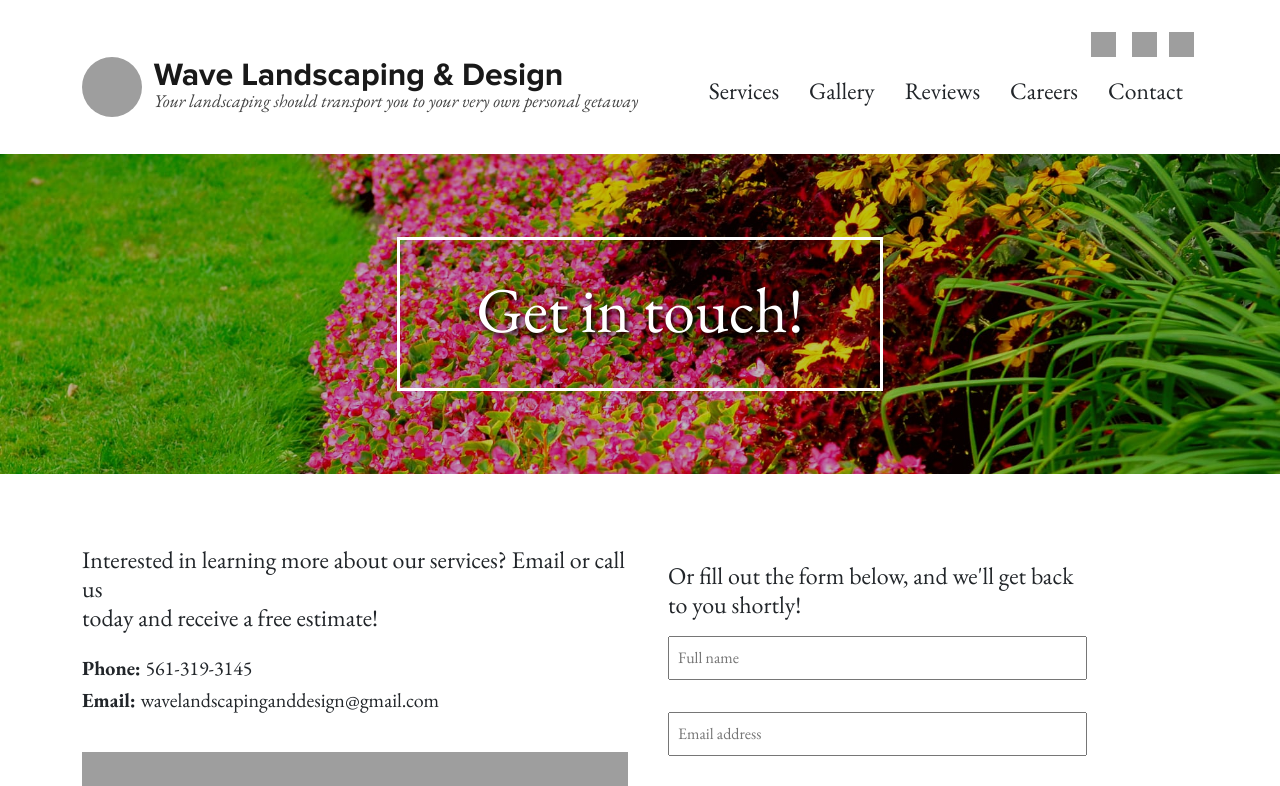
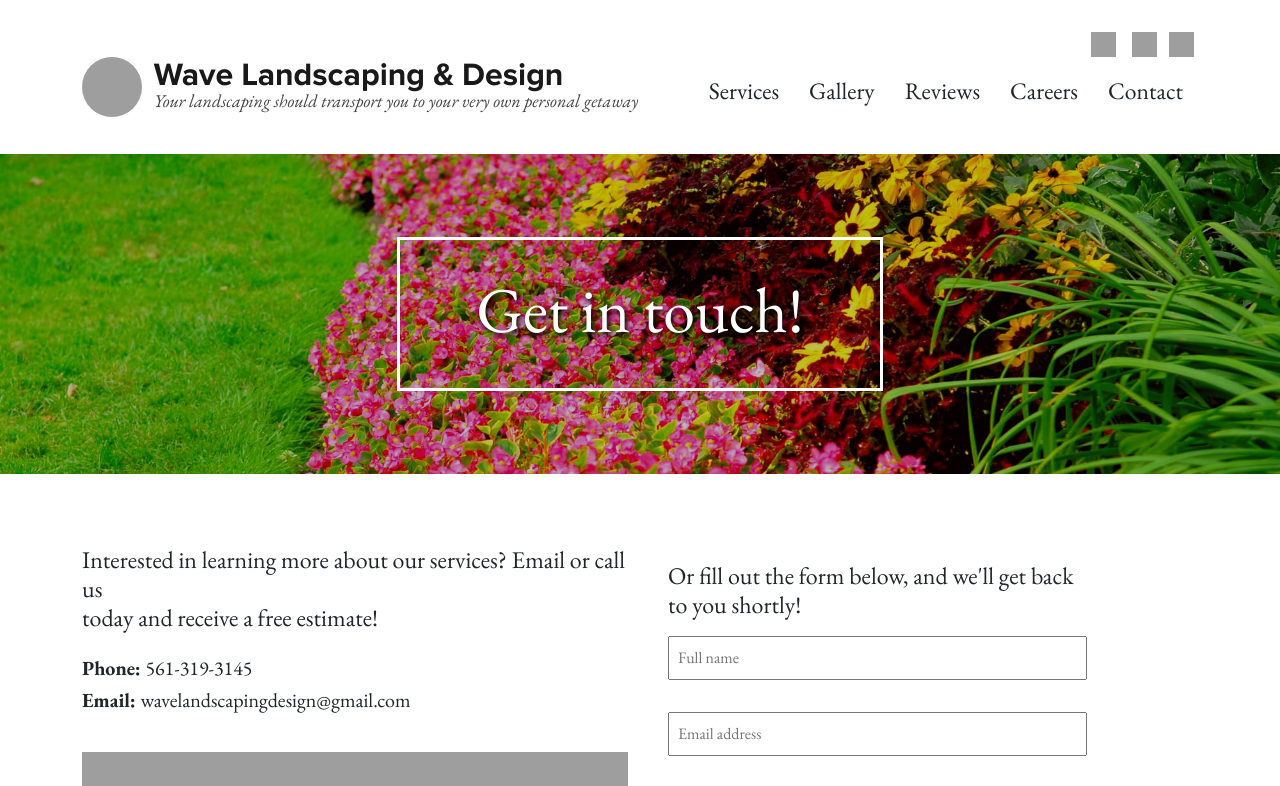
Before and after one commit to Tumulty-Web-Services/wavelandscapinganddesign-site, a Next.js app: page /contact in a window 1280 px wide. Shown: the top 786 px of the page. Built offline with nearby package versions, Linux system fonts and the light colour scheme; grey boxes are pictures that could not be loaded.

Commit message:
updated email address on contact page

```diff
--- a/components/contact-form.js
+++ b/components/contact-form.js
@@ -33,7 +33,7 @@ export default function ContactForm({ contactPage }) {
             <li>
               <h5>
                 <strong>Email: </strong>
-                wavelandscapinganddesign@gmail.com
+                wavelandscapingdesign@gmail.com
               </h5>
             </li>
           </ul>
```
